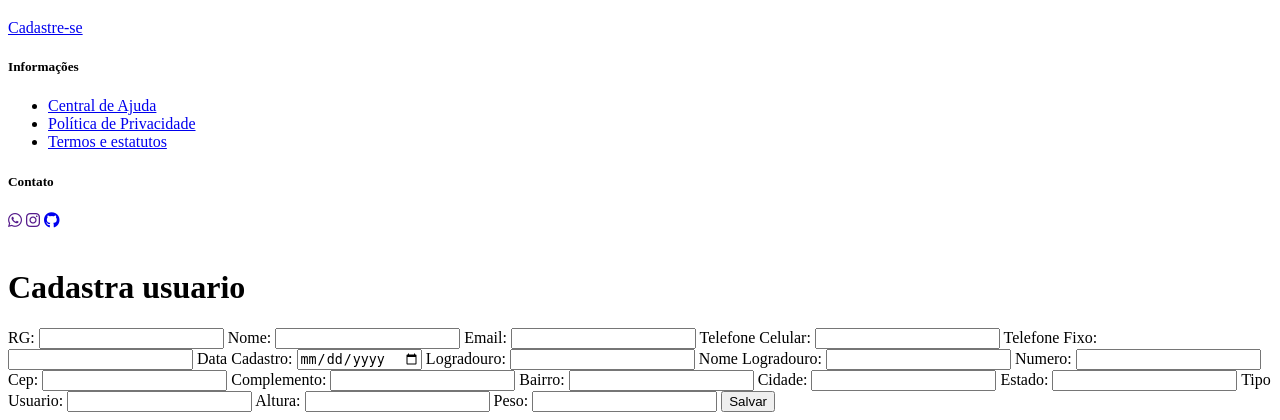
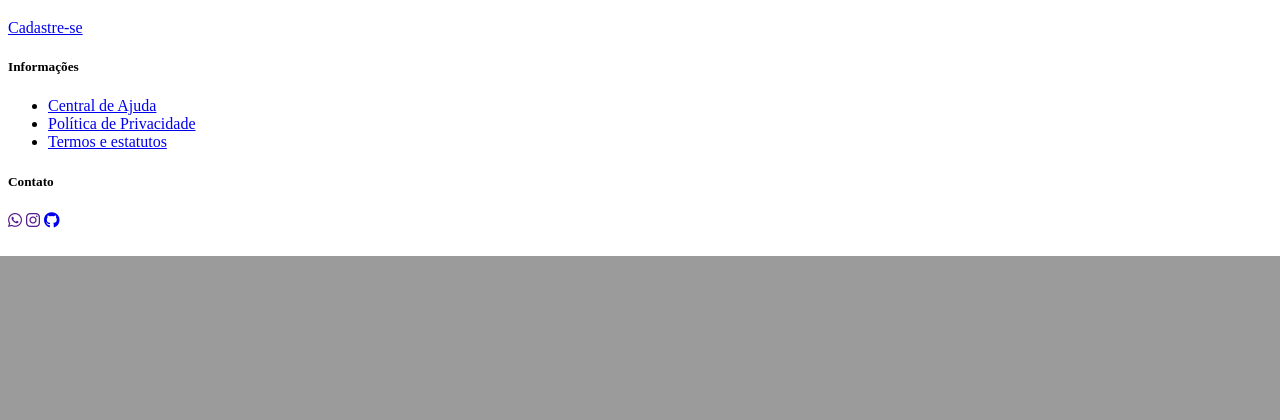
Before and after one commit to DiegoOliveira01/Crudgym, a PHP site: page /cadastrar.php in a window 1280 px wide. Shown: the part 5476-5896 px from the top of the page. After the commit the page ends 5732 px from the top, so only its background shows below. Run offline with PHP 8.4, Linux system fonts and the light colour scheme; some libraries are stand-ins or nearby versions.

Commit message:
Add files via upload

```diff
--- a/cadastrar.php
+++ b/cadastrar.php
@@ -4,8 +4,8 @@
     <meta charset="UTF-8">
     <title>ACADEMIA | Formulário</title>
 
-    <link rel="stylesheet" type="text/css" href="../styles/form.css" />
-    <link rel="stylesheet" href="../styles/homepage.css">
+    <link rel="stylesheet" type="text/css" href="styles/form.css" /> <!-- ../styles/form.css -->
+    <link rel="stylesheet" href="styles/homepage.css">
     <link rel="preconnect" href="https://fonts.googleapis.com">
     <link rel="preconnect" href="https://fonts.gstatic.com" crossorigin>
     <link href="https://fonts.googleapis.com/css2?family=Montserrat:wght@500&display=swap" rel="stylesheet">
@@ -258,7 +258,7 @@
 
 </html>
 
-<h1>Cadastra usuario</h1>
+<!-- <h1>Cadastra usuario</h1>
 <form method="POST" action="cadastrar_action.php">
     <label>
         RG: <input type="text" name="RG"/>
@@ -312,4 +312,4 @@
         Peso: <input type="text" name="peso"/>
     </label>
     <input type="submit" value="Salvar"/>
-</form>
+</form> -->
```
